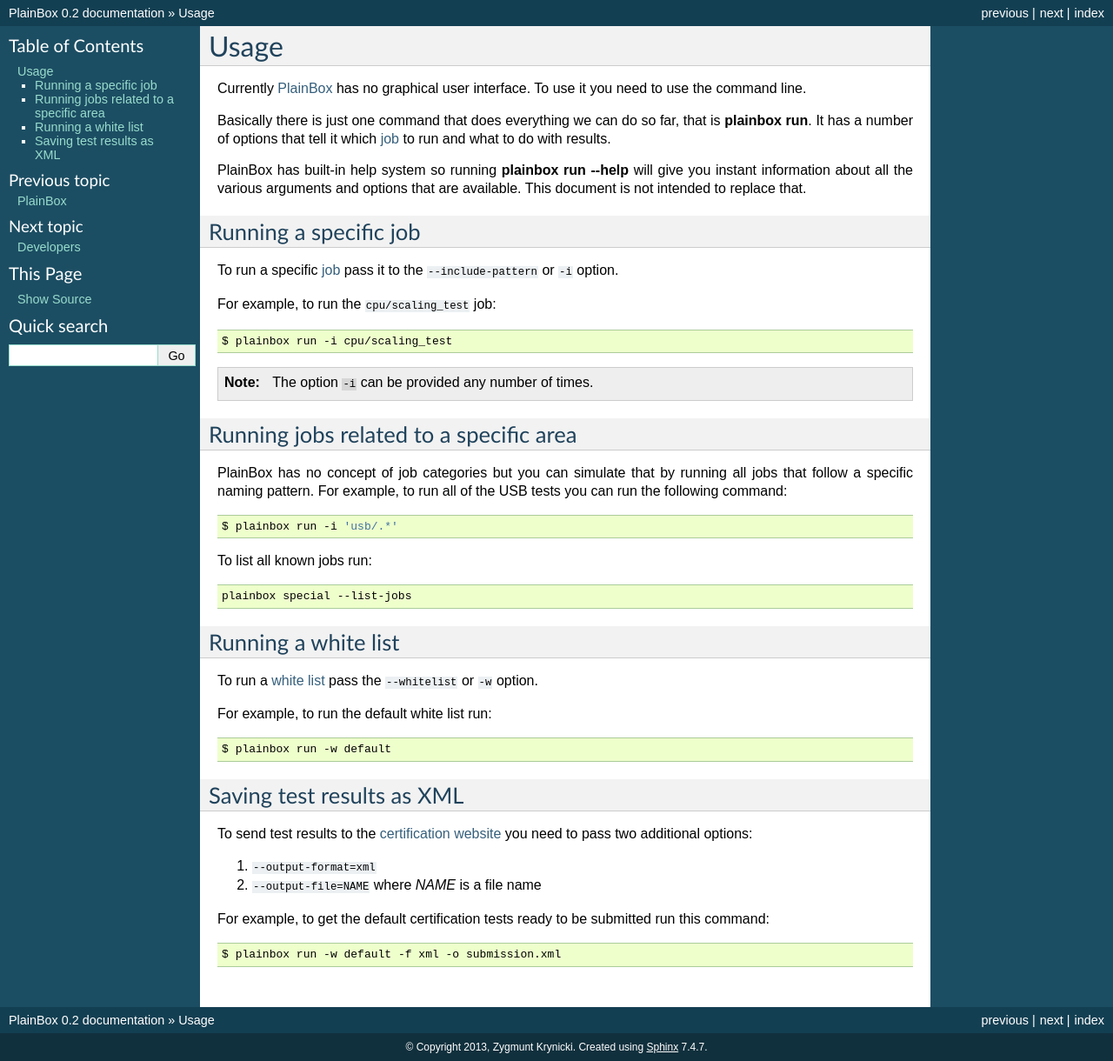
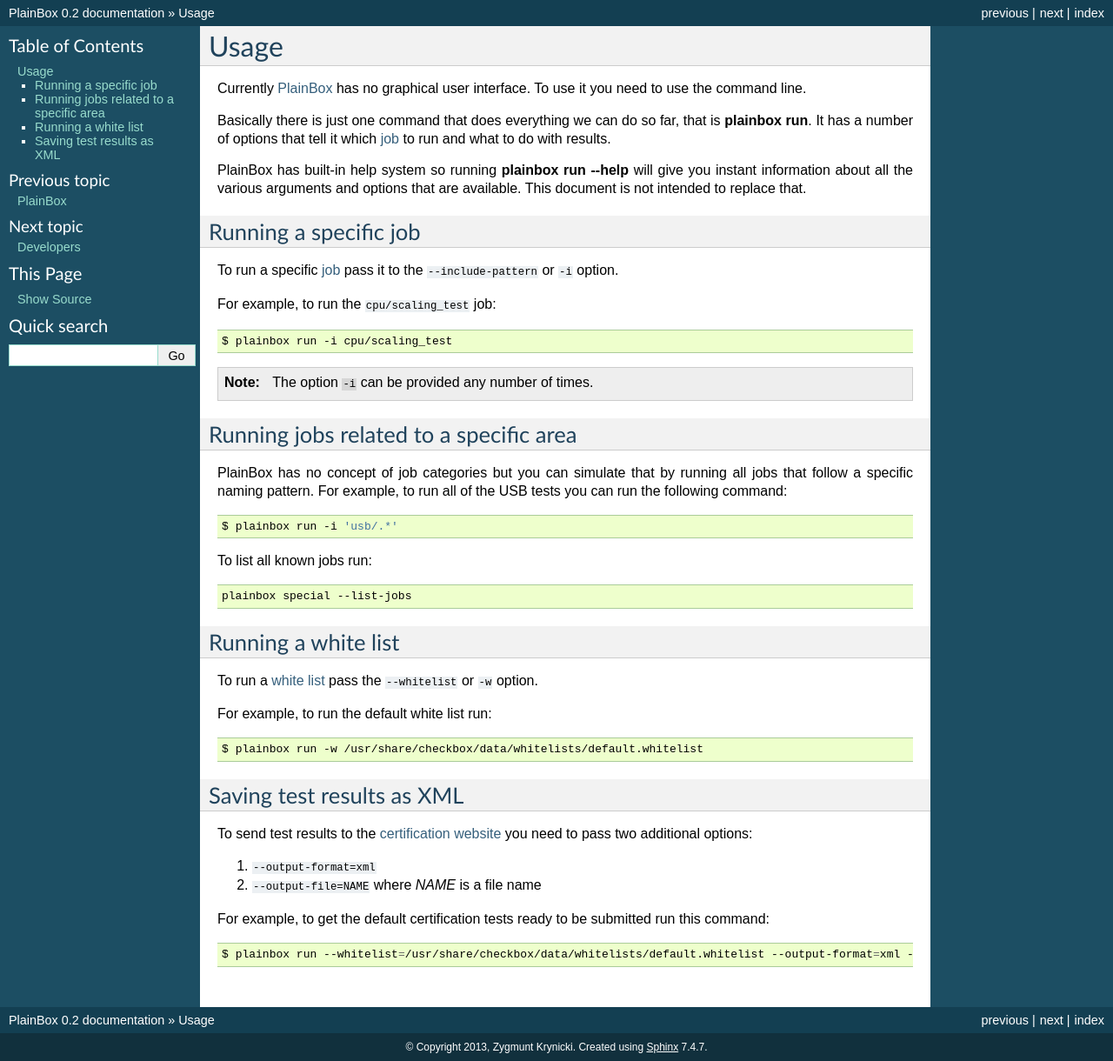
Before and after one commit to pombredanne/git.launchpad.net-plainbox, a Sphinx documentation site: the page built from docs/usage.rst, in a window 1280 px wide. Shown: the whole page at 87% size. Built offline with Sphinx 7.4.7, drawn with Linux system fonts in a browser that asks for light colours.

Commit message:
docs: fix incorrect examples of using whitelists
Signed-off-by: Zygmunt Krynicki <zygmunt.krynicki@canonical.com>

```diff
--- a/docs/usage.rst
+++ b/docs/usage.rst
@@ -56,7 +56,7 @@
 
 .. code-block:: bash
 
-    $ plainbox run -w default
+    $ plainbox run -w /usr/share/checkbox/data/whitelists/default.whitelist
 
 Saving test results as XML
 ^^^^^^^^^^^^^^^^^^^^^^^^^^
@@ -72,4 +72,4 @@
 
 .. code-block:: bash
 
-    $ plainbox run -w default -f xml -o submission.xml
+    $ plainbox run --whitelist=/usr/share/checkbox/data/whitelists/default.whitelist --output-format=xml --output-file=submission.xml
```
